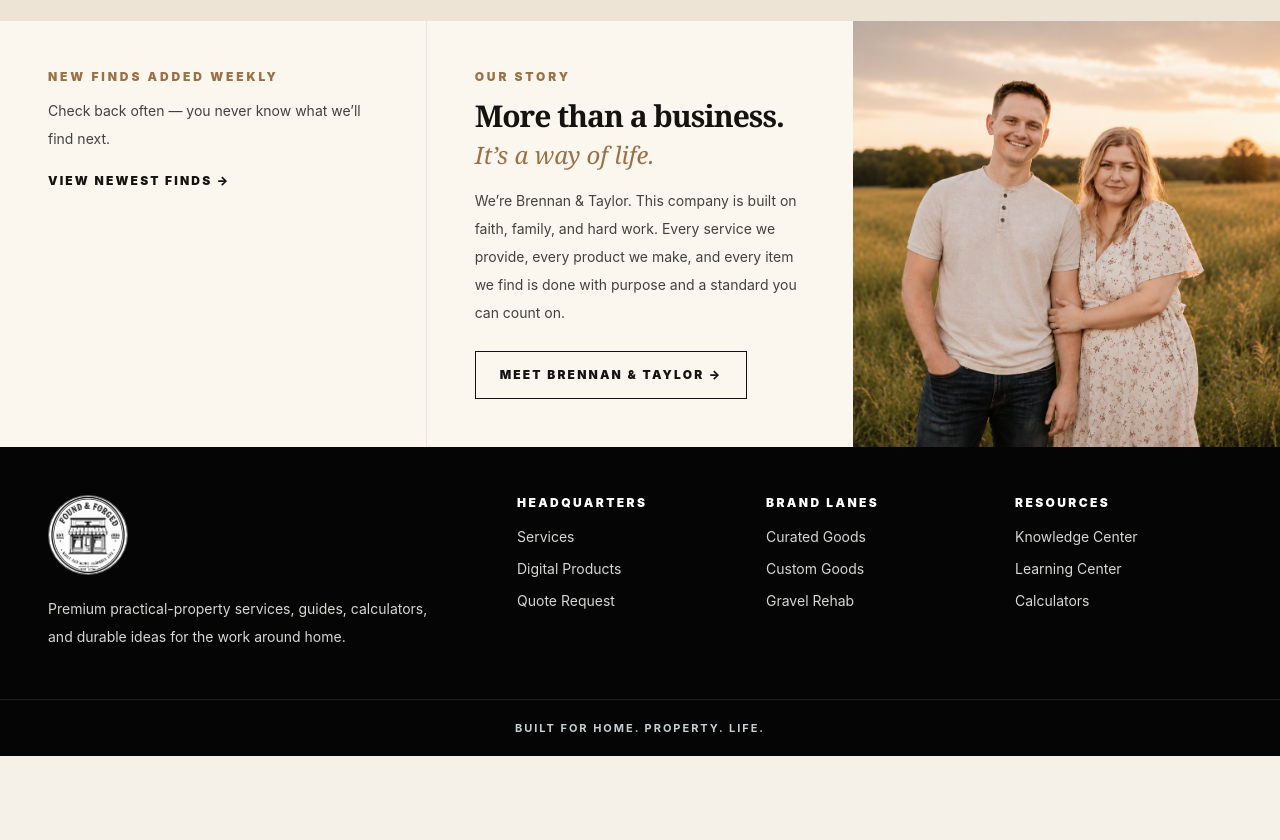
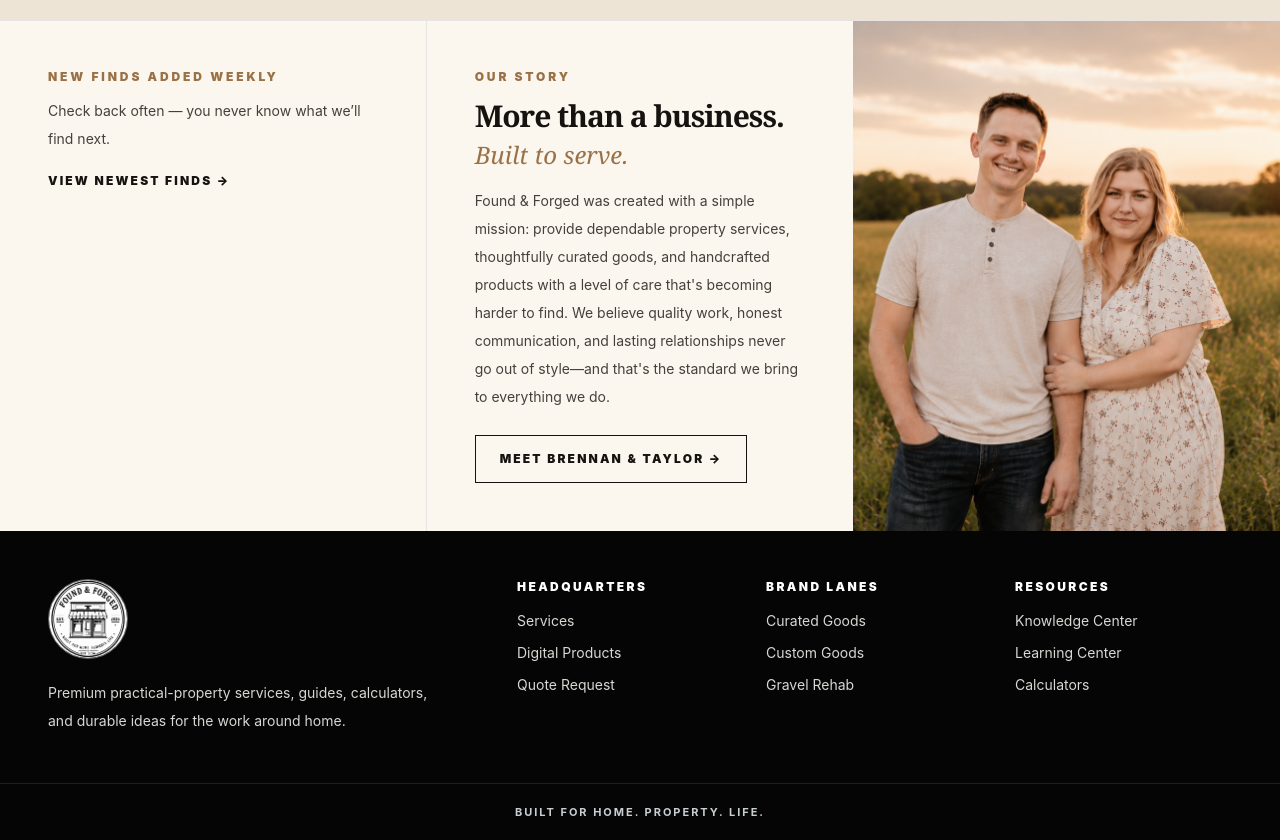
Before and after one commit to barrell1996/Found-ForgedWebsite, a Next.js app: page / in a window 1280 px wide. Shown: the part 2040-2880 px from the top of the page. Before the commit the page ends 2796 px from the top, so only its background shows below. Built offline with nearby package versions, Linux system fonts and the light colour scheme.

Commit message:
Update homepage story copy

```diff
--- a/app/page.tsx
+++ b/app/page.tsx
@@ -151,9 +151,9 @@ export default function Home() {
           <div className="p-8 lg:p-12">
             <p className="eyebrow">Our Story</p>
             <h2 className="display-serif mt-3 text-3xl font-black leading-tight text-[#15120f]">More than a business.</h2>
-            <p className="script-line mt-1 text-2xl">It’s a way of life.</p>
+            <p className="script-line mt-1 text-2xl">Built to serve.</p>
             <p className="mt-4 text-sm leading-7 text-stone-700">
-              We’re Brennan & Taylor. This company is built on faith, family, and hard work. Every service we provide, every product we make, and every item we find is done with purpose and a standard you can count on.
+              Found & Forged was created with a simple mission: provide dependable property services, thoughtfully curated goods, and handcrafted products with a level of care that's becoming harder to find. We believe quality work, honest communication, and lasting relationships never go out of style—and that's the standard we bring to everything we do.
             </p>
             <Link href="/about" className="button-secondary mt-6">Meet Brennan & Taylor →</Link>
           </div>
```
